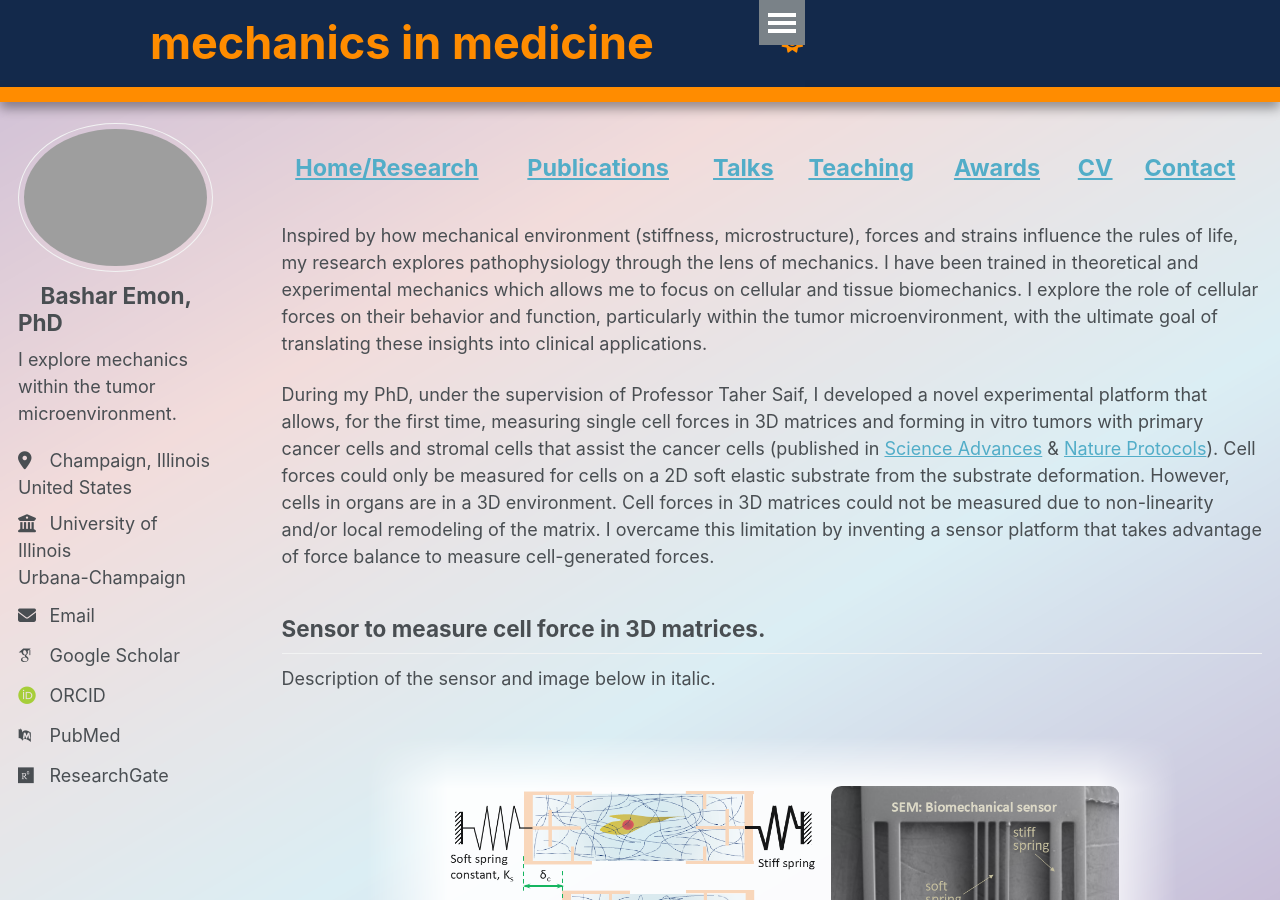
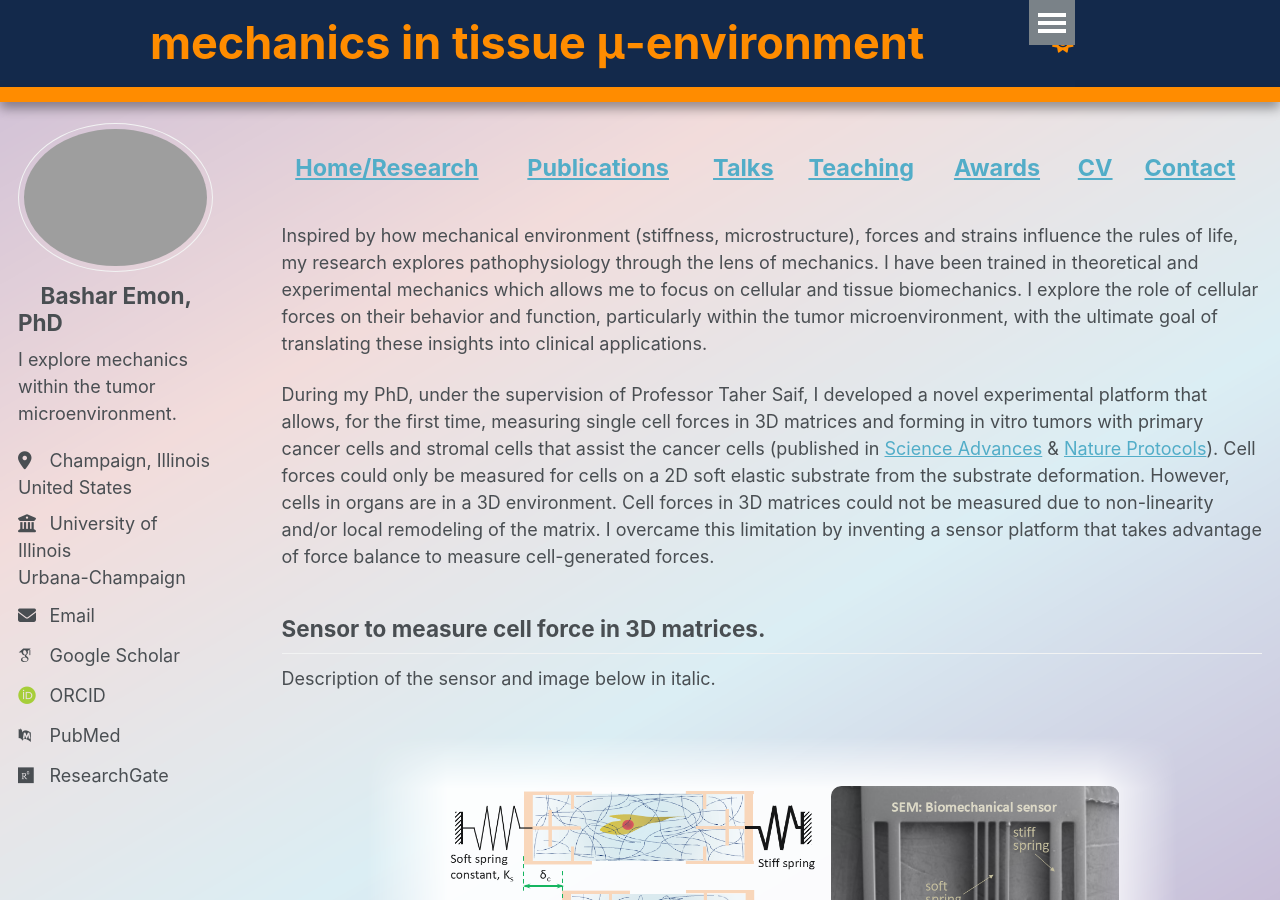
Before and after one commit to BasharEmon/BasharEmon.github.io, a Jekyll site: the page built from _pages/about.md, in a window 1280 px wide and 900 px high. Built offline with Jekyll 4.4.1, drawn with Linux system fonts in a browser that asks for light colours; some web fonts are replaced.

Commit message:
Update _config.yml

```diff
--- a/_config.yml
+++ b/_config.yml
@@ -9,7 +9,7 @@
 # Basic Site Settings
 locale                   : "en-US"
 site_theme               : "default"
-title                    : "            mechanics in medicine                 <span style='font-size: 2000 !important; font-family: Orbitron, Verdana, sans-serif;'>"
+title                    : " mechanics in tissue μ-environment <span style='font-size: 2000 !important; font-family: Orbitron, Verdana, sans-serif;'>"
                           #"<u>M</u>echanics.<u>E</u>ngineering.<u>M</u>edicine.<u>S</u>cience<br><span style='font-size: 9000 !important; font-family: Orbitron, Verdana, sans-serif;'>M.E.M.S.</span>"
                           #"<u>Ti</u>ssue <u>M</u>icro<u>E</u>nvironment <u>M</u>echanics & <u>S</u>imulation<br><span style='font-size: 9000 !important; font-family: Orbitron, Verdana, sans-serif;'>Ti-MEMS</span>"
                           #"<u>M</u>echanics of bio<u>E</u>ngineered <u>M</u>icro-<u>S</u>ystems<br><span style='font-size: 9000 !important; font-family: Orbitron, Verdana, sans-serif;'>MEMS</span>"       <u>M</u>.<u>E</u>.<u>M</u>.<u>S</u>.
```
